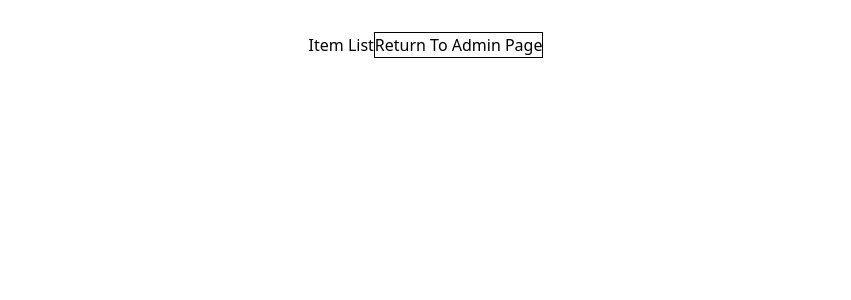
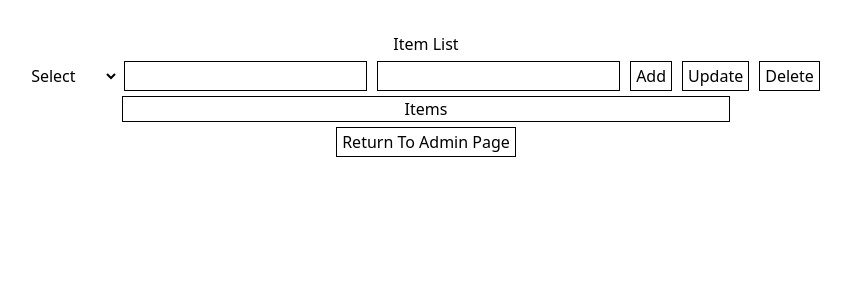
Before and after one commit to MrKabado/SariSariStore, a React (Vite) app in the folder client/: page /admin/item-list in a window 1280 px wide. Shown: the top 300 px of the page, without its empty margins (214-1065 px from the left). Built offline with nearby package versions, Linux system fonts and the light colour scheme.

Commit message:
added some

```diff
--- a/client/src/App.css
+++ b/client/src/App.css
@@ -5,6 +5,8 @@
   text-align: center;
 }
 
-button, input {
+button, input, table, tr, td {
   border: 1px solid black;
+  margin: 5px;
+  padding: 2px 5px;
 }
--- a/client/src/App.jsx
+++ b/client/src/App.jsx
@@ -6,7 +6,7 @@ import Homepage from './pages/Homepage'
 //admin page
 import AdminLogIn from './pages/admin page/AdminLogIn';
 import Admin from './pages/admin page/Adminpage';
-import AdminItemlist from './pages/admin page/AdminItemlist';
+import AdminItemlists from './pages/admin page/AdminItemlists';
 import AdminDebtlist from './pages/admin page/AdminDebtlist';
 
 //client page
@@ -23,7 +23,7 @@ function App() {
         {/* admin side */}
         <Route path="/admin/login" element={<AdminLogIn />}/>
         <Route path='/admin' element={<Admin />}/>
-        <Route path='/admin/item-list' element={<AdminItemlist />}/>
+        <Route path='/admin/item-list' element={<AdminItemlists />}/>
         <Route path='/admin/debt-list' element={<AdminDebtlist />}/>
 
         {/* client side */}
--- a/client/src/pages/admin page/AdminItemlist.jsx
+++ /dev/null
@@ -1,19 +0,0 @@
-import React from 'react'
-import Button from '../../components/Button'
-
-function AdminItemlist() {
-  return (
-    <>
-    <div>
-        Item List
-
-        <Button
-          to='/admin'
-          label='Return To Admin Page'
-        />
-    </div>
-    </>
-  )
-}
-
-export default AdminItemlist
--- /dev/null
+++ b/client/src/pages/admin page/AdminItemlists.jsx
@@ -0,0 +1,91 @@
+import React from 'react'
+import Button from '../../components/Button'
+
+function AdminItemlists() {
+  const [category, setCategory] = React.useState('');
+  const [item, setItem] = React.useState('');
+  const [price, setPrice] = React.useState('');
+  const [groupItems, setGroupItems] = React.useState({});
+
+  const handleSubmit = (e) => {
+    e.preventDefault();
+
+    if (!category || !item || !price) return;
+
+    const newItem = {name: item, price: parseFloat(price)};
+
+    setGroupItems(prev => ({
+      ...prev,
+      [category]: [...(prev[category] || []), newItem]
+    }));
+
+    setItem('')
+    setPrice('')
+
+  }
+  return (
+    <>
+    <div>
+        Item List
+
+        <div className='AddItem'>
+          <form action="" onSubmit={handleSubmit}>
+            <select name="" id="" value={category} onChange={(e) => setCategory(e.target.value)}>
+              <option value="" disabled>Select</option>
+              <option value="Soap">Soap</option>
+              <option value="Shampoo">Shampoo</option>
+            </select>
+
+            <input
+              type="text"
+              value={item}
+              onChange={(e) => setItem(e.target.value)}
+            />
+
+            <input
+              type="number"
+              value={price}
+              onChange={(e) => setPrice(e.target.value)}
+            />
+
+            <button type='submit'>Add</button>
+            <button>Update</button>
+            <button>Delete</button>
+          </form>
+        </div>
+
+        <div className='border m-auto w-[50%]'>
+          <h1>Items</h1>
+          {Object.entries(groupItems).map(([category, item]) => (
+            <div key={category} className='flex flex-col justify-center'>
+              <h2 className='font-extrabold'>{category}</h2>
+              <table>
+                <thead>
+                  <tr>
+                    <th>Item Name</th>
+                    <th>Price</th>
+                  </tr>
+                </thead>
+                <tbody>
+                  {item.map((itemObj, index) => (
+                    <tr key={index}>
+                      <td>{itemObj.name}</td>
+                      <td>₱{itemObj.price}</td>
+                    </tr>
+                  ))}
+                </tbody>
+              </table>
+            </div>
+          ))}
+        </div>
+
+        <Button
+          to='/admin'
+          label='Return To Admin Page'
+        />
+    </div>
+    </>
+  )
+}
+
+export default AdminItemlists
--- a/client/vite.config.js
+++ b/client/vite.config.js
@@ -8,4 +8,9 @@ export default defineConfig({
     react(),
     tailwindcss(),
   ],
+
+  server: {
+    host: true,
+    port: 5173,
+  }
 })
```
Also changed, not shown: 2 other files (tests, documents, lock files or other folders).
